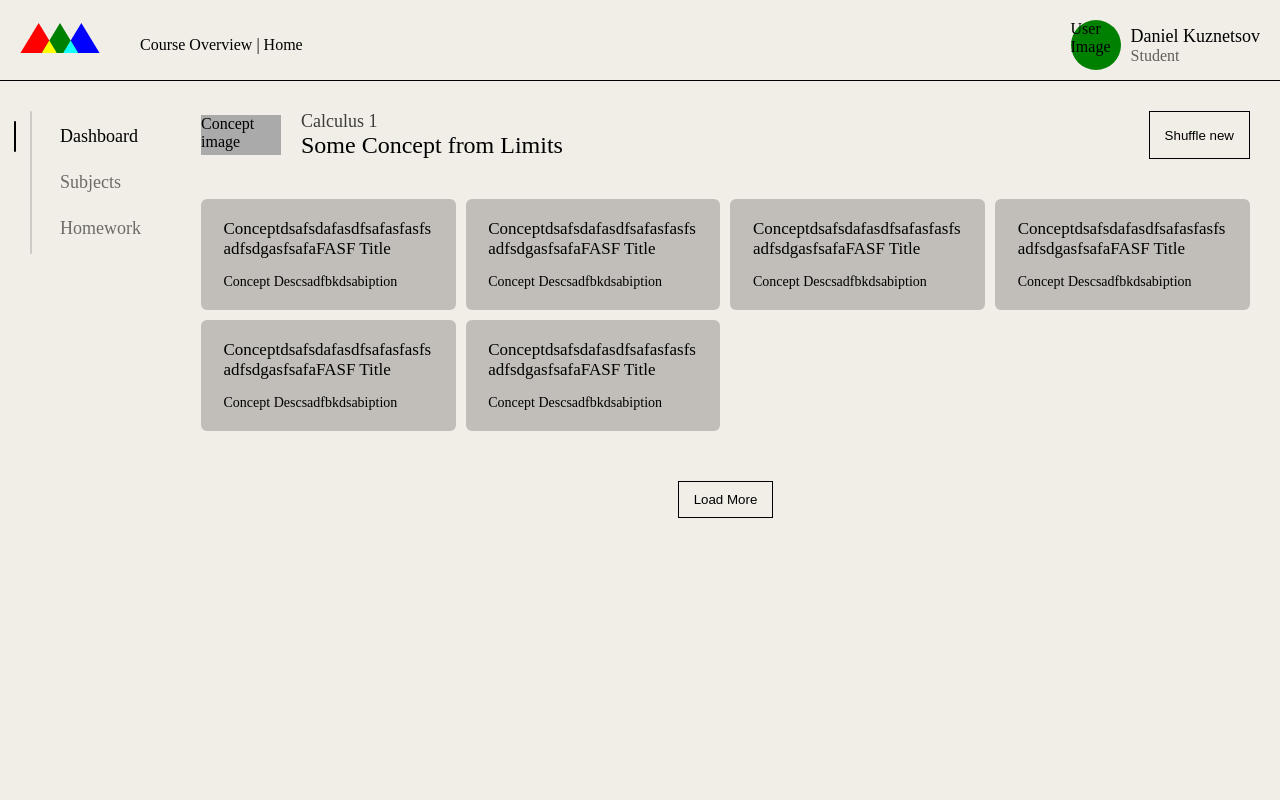
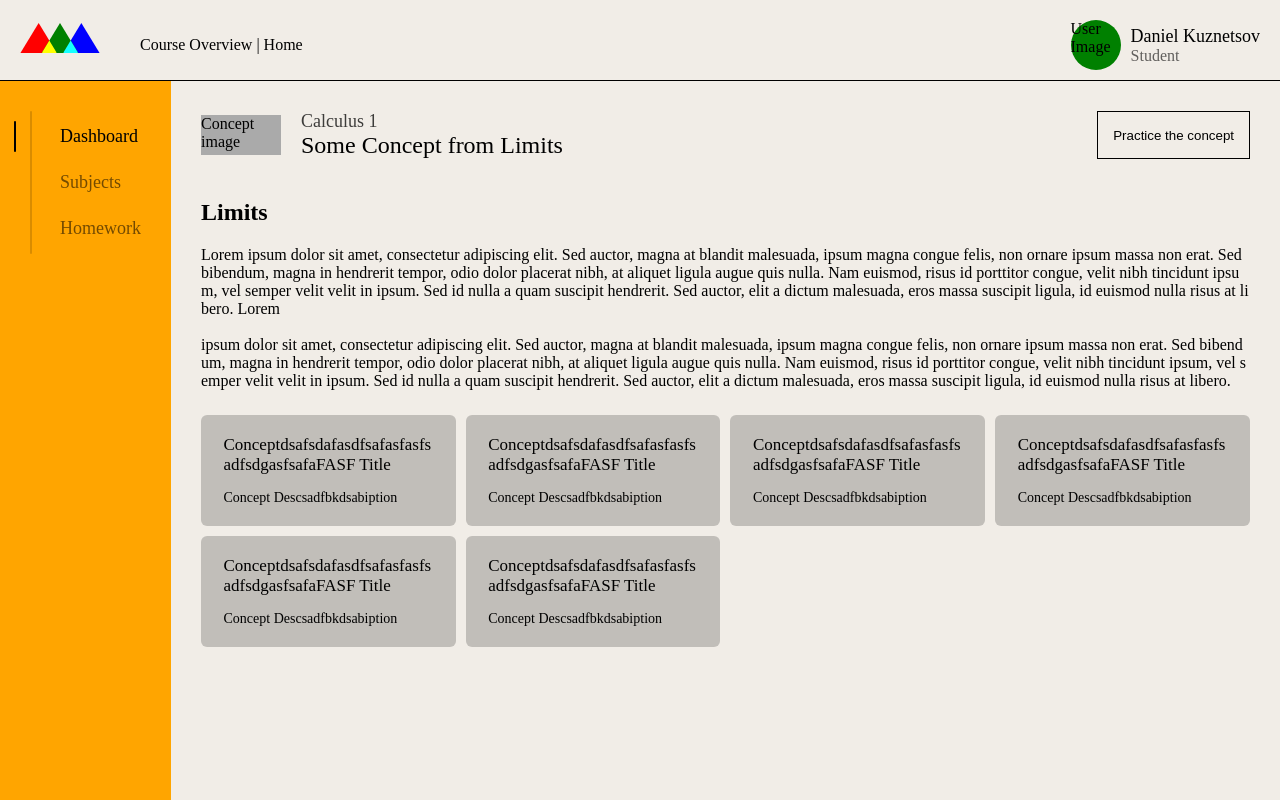
Before and after one commit to DanielKuznetsov/Personalized-Learning-Platform, a React (Create React App) app in the folder e-learning/: page / in a window 1280 px wide. Built offline with nearby package versions, Linux system fonts and the light colour scheme.

Commit message:
Adjust the height to stretch 100% vertically

```diff
--- a/e-learning/src/App.js
+++ b/e-learning/src/App.js
@@ -8,6 +8,8 @@ function App() {
   return (
     <div className="App">
       <Navbar loggedIn />
+      {/* NEED TO MOVE TO ITS OWN COMPONENT THE SIDEBAR */}
+      {/* NEED TO CREATE ITS OWN COMPONENT FOR THE SIDEBAR LIST */}
       <div className="loggedIn-layout">
         <div className="Sidebar">
           <ul className="Sidebar-list">
@@ -31,7 +33,7 @@ function App() {
             </li>
           </ul>
         </div>
-        <Practice />
+        <Concept />
       </div>
     </div>
   );
--- a/e-learning/src/styles/App.scss
+++ b/e-learning/src/styles/App.scss
@@ -4,9 +4,7 @@
 
 .Sidebar {
   padding: 3rem;
-  //   background-color: orange;
-  height: 100%;
-  //   border-right: 1px solid black;
+  background-color: orange;
 
   &-list {
     padding: 1rem 0 1rem 2rem;
--- a/e-learning/src/styles/Concept.scss
+++ b/e-learning/src/styles/Concept.scss
@@ -1,3 +1,4 @@
 .Concept {
   padding: 3rem;
+  min-height: calc(100vh - 81px);
 }
--- a/e-learning/src/styles/Practice.scss
+++ b/e-learning/src/styles/Practice.scss
@@ -1,4 +1,5 @@
 .Practice {
+  min-height: calc(100vh - 81px);
   padding: 3rem;
 
   &-load-more {
--- a/e-learning/src/styles/SubjectOverview.scss
+++ b/e-learning/src/styles/SubjectOverview.scss
@@ -1,4 +1,6 @@
 .SubjectOverview {
+  min-height: calc(100vh - 81px);
+
   &-wrapper {
     padding: 3rem;
     display: flex;
```
